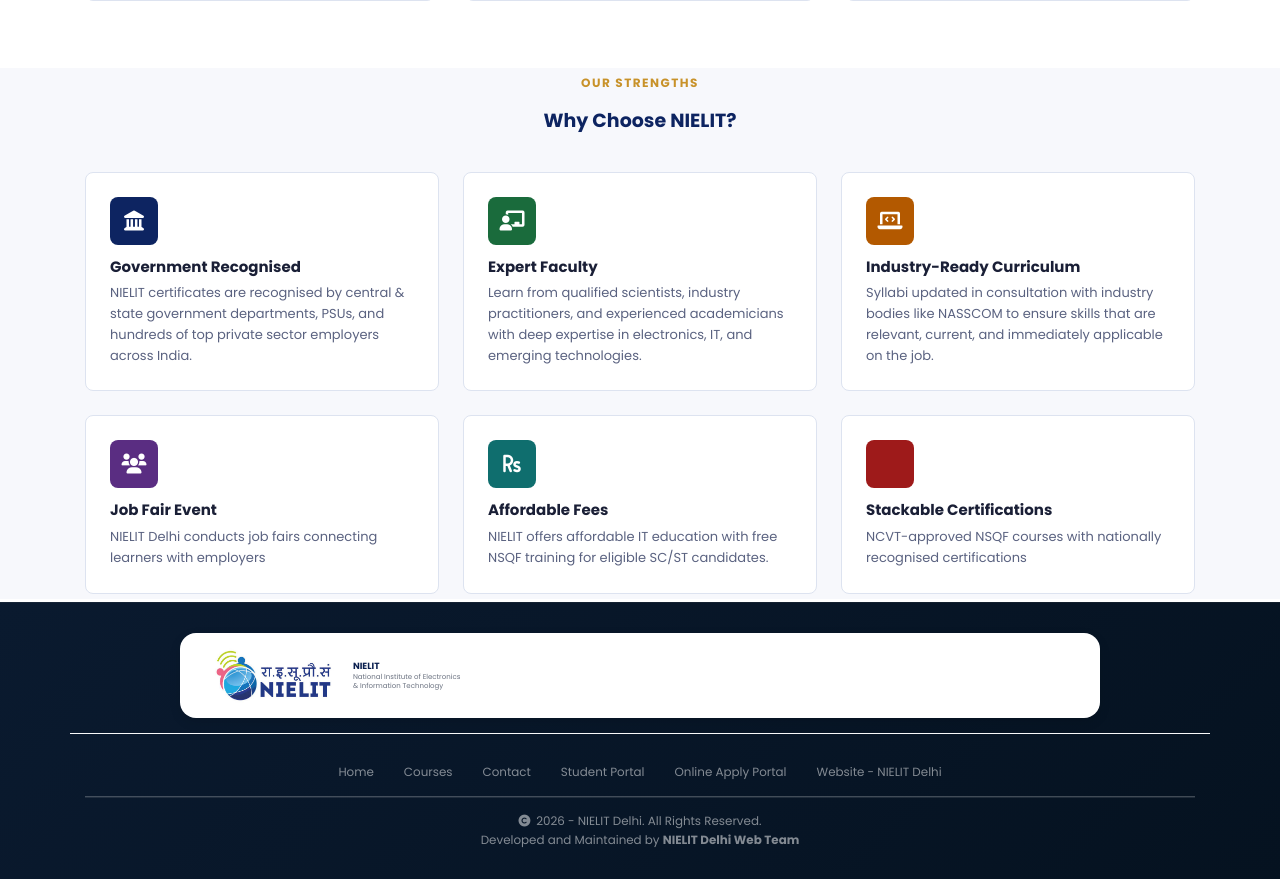
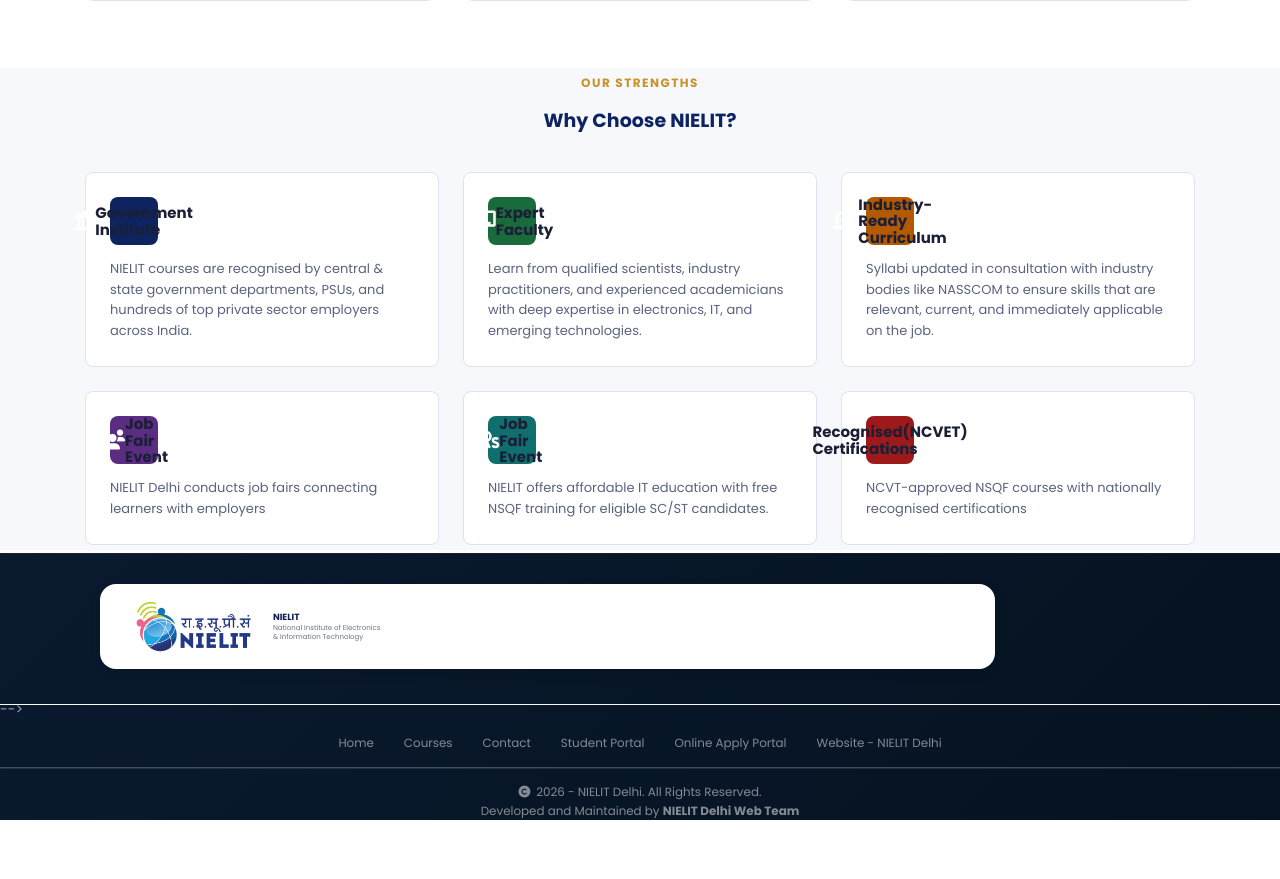
Before and after one commit to piyush1205nielit/webinarnielit, a Django app: page / in a window 1280 px wide. Shown: the part 1084-1963 px from the top of the page. After the commit the page ends 1904 px from the top, so only its background shows below. Run offline with Django 5.2, Linux system fonts and the light colour scheme; data that the repository does not hold is empty; some libraries are stand-ins or nearby versions.

Commit message:
13th may 30

```diff
--- a/public/templates/public/base.html
+++ b/public/templates/public/base.html
@@ -536,7 +536,7 @@
     <footer>
         <div class="container py-5">
             <!-- Logos Row: Two White Cards with Logos -->
-            <div class="row g-4 justify-content-center mb-5">
+            <!-- <div class="row g-4 justify-content-center mb-5">
                 <!-- NIELIT Logo Card -->
                 <div class="col-md-10">
                     <div class="logo-card d-flex align-items-center gap-4">
@@ -557,7 +557,7 @@
                         </div>
                     </div>
                 </div> -->
-            </div>
+            </div> -->
 
             <!-- Quick Links Row - Clean, minimal -->
             <div class="row g-4 justify-content-center border-top border-light pt-4">
--- a/public/templates/public/home.html
+++ b/public/templates/public/home.html
@@ -217,33 +217,31 @@
     </div>
     <div class="why-grid">
       <div class="why-card">
-        <div class="why-icon why-blue"><i class="fas fa-landmark"></i></div>
-        <h5>Government Recognised</h5>
-        <p>NIELIT certificates are recognised by central &amp; state government departments, PSUs, and hundreds of top private sector employers across India.</p>
+        <div class="why-icon why-blue"><i class="fas fa-landmark"></i> <h5>Government Institute</h5></div>
+        <p>NIELIT courses are recognised by central &amp; state government departments, PSUs, and hundreds of top private sector employers across India.</p>
       </div>
       <div class="why-card">
-        <div class="why-icon why-green"><i class="fas fa-chalkboard-teacher"></i></div>
-        <h5>Expert Faculty</h5>
+        <div class="why-icon why-green"><i class="fas fa-chalkboard-teacher"></i> <h5>Expert Faculty</h5></div>
+
         <p>Learn from qualified scientists, industry practitioners, and experienced academicians with deep expertise in electronics, IT, and emerging technologies.</p>
       </div>
       <div class="why-card">
-        <div class="why-icon why-orange"><i class="fas fa-laptop-code"></i></div>
-        <h5>Industry-Ready Curriculum</h5>
+        <div class="why-icon why-orange"><i class="fas fa-laptop-code"></i> <h5>Industry-Ready Curriculum</h5></div>
+
         <p>Syllabi updated in consultation with industry bodies like NASSCOM to ensure skills that are relevant, current, and immediately applicable on the job.</p>
       </div>
       <div class="why-card">
-        <div class="why-icon why-purple"><i class="fas fa-users"></i></div>
-        <h5>Job Fair Event</h5>
+        <div class="why-icon why-purple"><i class="fas fa-users"></i>   <h5>Job Fair Event</h5></div>
+
         <p>NIELIT Delhi conducts job fairs connecting learners with employers</p>
       </div>
       <div class="why-card">
-        <div class="why-icon why-teal"><i class="fas fa-rupee-sign"></i></div>
-        <h5>Affordable Fees</h5>
+        <div class="why-icon why-teal"><i class="fas fa-rupee-sign"></i>   <h5>Job Fair Event</h5></div>
+
         <p>NIELIT offers affordable IT education with free NSQF training for eligible SC/ST candidates.</p>
       </div>
       <div class="why-card">
-        <div class="why-icon why-red"><i class="fas fa-file-certificate"></i></div>
-        <h5>Stackable Certifications</h5>
+        <div class="why-icon why-red"><i class="fas fa-file-certificate"></i> <h5>Recognised(NCVET) Certifications</h5></div>
         <p>NCVT-approved NSQF courses with nationally recognised certifications</p>
       </div>
     </div>
```
